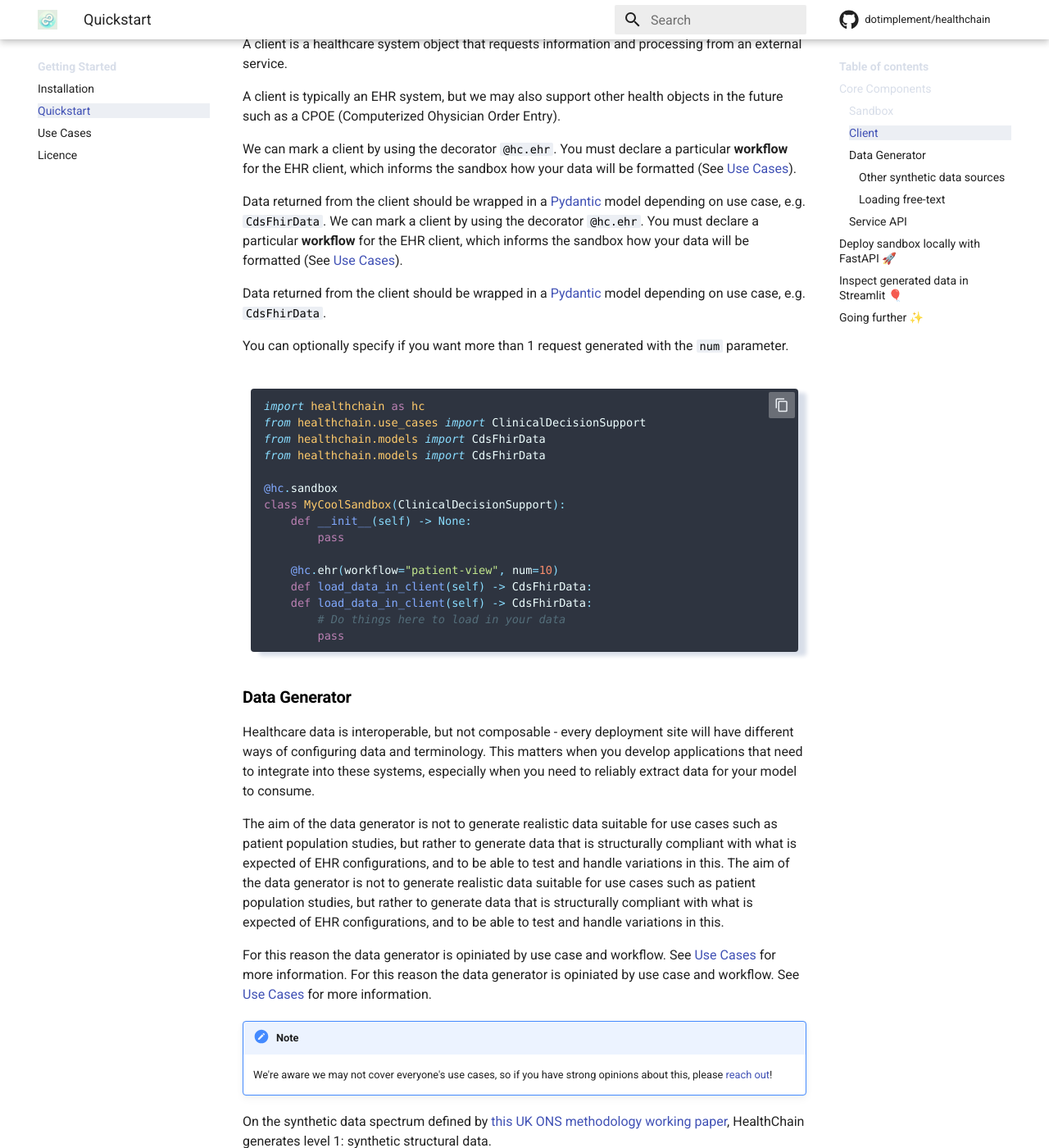
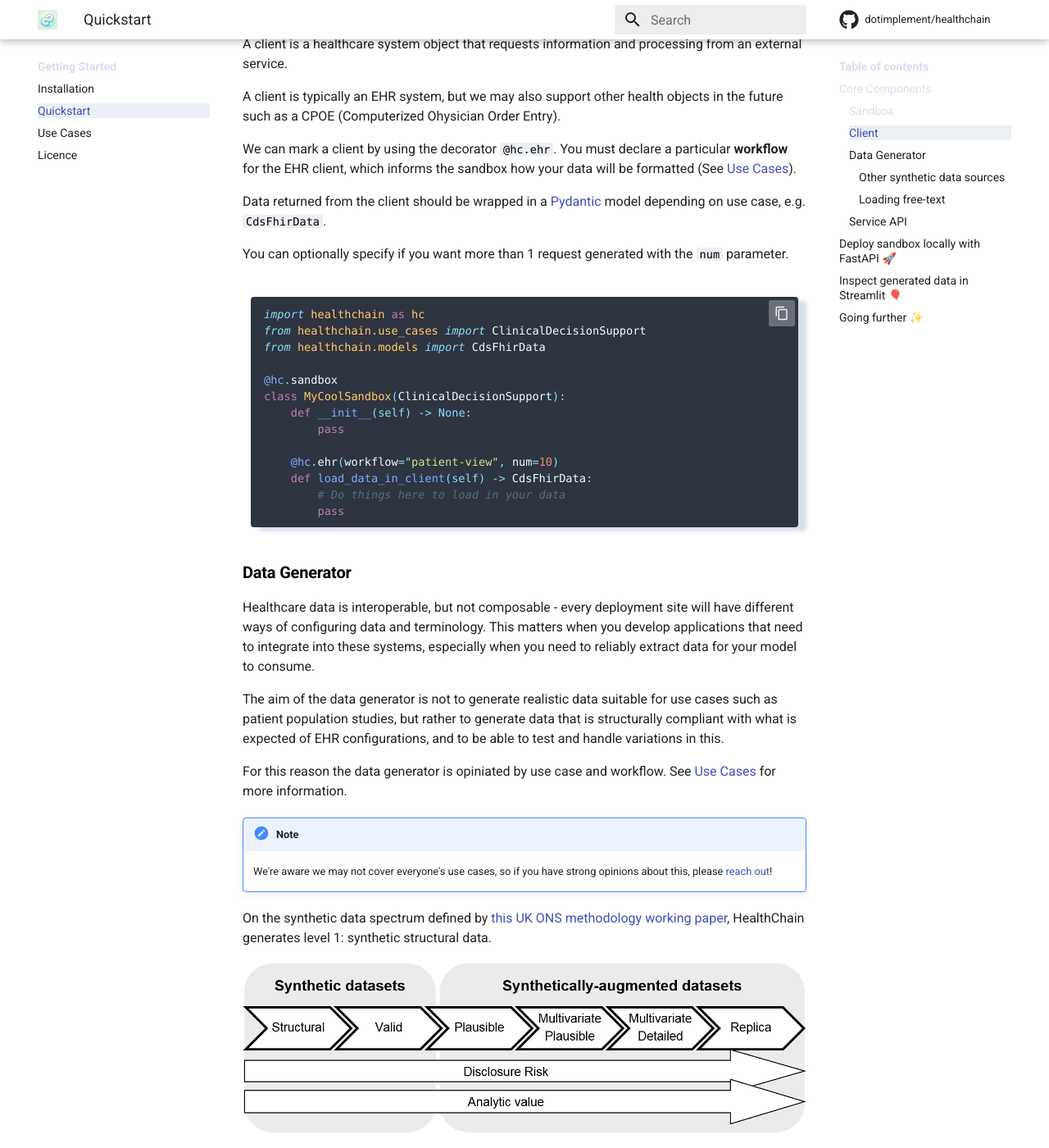
Before and after one commit to dotimplement/HealthChain, an MkDocs documentation site: the page built from docs/quickstart.md, in a window 1280 px wide and 1400 px high, scrolled down 1267 px. Shown: the whole window at 82% size. Built offline with MkDocs 1.6.1 and Material for MkDocs 9.7.7, drawn with Linux system fonts in a browser that asks for light colours; comment, search, counter and statistics services are not loaded; some of the changed text lies outside the part shown.

Commit message:
Fixed weird merge duplication in quickstart

````diff
--- a/docs/quickstart.md
+++ b/docs/quickstart.md
@@ -48,16 +48,12 @@ A client is typically an EHR system, but we may also support other health object
 We can mark a client by using the decorator `@hc.ehr`. You must declare a particular **workflow** for the EHR client, which informs the sandbox how your data will be formatted (See [Use Cases](usecases.md)).
 
 Data returned from the client should be wrapped in a [Pydantic](https://docs.pydantic.dev/latest/) model depending on use case, e.g. `CdsFhirData`.
-We can mark a client by using the decorator `@hc.ehr`. You must declare a particular **workflow** for the EHR client, which informs the sandbox how your data will be formatted (See [Use Cases](usecases.md)).
-
-Data returned from the client should be wrapped in a [Pydantic](https://docs.pydantic.dev/latest/) model depending on use case, e.g. `CdsFhirData`.
 
 You can optionally specify if you want more than 1 request generated with the `num` parameter.
 
 ```python
 import healthchain as hc
 from healthchain.use_cases import ClinicalDecisionSupport
-from healthchain.models import CdsFhirData
 from healthchain.models import CdsFhirData
 
 @hc.sandbox
@@ -66,7 +62,6 @@ class MyCoolSandbox(ClinicalDecisionSupport):
         pass
 
     @hc.ehr(workflow="patient-view", num=10)
-    def load_data_in_client(self) -> CdsFhirData:
     def load_data_in_client(self) -> CdsFhirData:
         # Do things here to load in your data
         pass
@@ -78,9 +73,7 @@ class MyCoolSandbox(ClinicalDecisionSupport):
 Healthcare data is interoperable, but not composable - every deployment site will have different ways of configuring data and terminology. This matters when you develop applications that need to integrate into these systems, especially when you need to reliably extract data for your model to consume.
 
 The aim of the data generator is not to generate realistic data suitable for use cases such as patient population studies, but rather to generate data that is structurally compliant with what is expected of EHR configurations, and to be able to test and handle variations in this.
-The aim of the data generator is not to generate realistic data suitable for use cases such as patient population studies, but rather to generate data that is structurally compliant with what is expected of EHR configurations, and to be able to test and handle variations in this.
 
-For this reason the data generator is opiniated by use case and workflow. See [Use Cases](usecases.md) for more information.
 For this reason the data generator is opiniated by use case and workflow. See [Use Cases](usecases.md) for more information.
 
 !!! note
@@ -90,7 +83,6 @@ On the synthetic data spectrum defined by [this UK ONS methodology working paper
 
 ![Synthetic data](assets/synthetic_data_ons.png)
 
-You can use the data generator within a client function or on its own. The `.generate()` is dependent on workflow. For CDS use cases, it will return a `CdsFhirData` model with the `prefetch` field populated with a [Bundle](https://www.hl7.org/fhir/bundle.html) of generated structural synthetic FHIR data.
 You can use the data generator within a client function or on its own. The `.generate()` is dependent on workflow. For CDS use cases, it will return a `CdsFhirData` model with the `prefetch` field populated with a [Bundle](https://www.hl7.org/fhir/bundle.html) of generated structural synthetic FHIR data.
 
 === "Within client"
@@ -104,12 +96,8 @@ You can use the data generator within a client function or on its own. The `.gen
     class MyCoolSandbox(ClinicalDecisionSupport):
         def __init__(self) -> None:
             self.data_generator = CdsDataGenerator()
-            self.data_generator = CdsDataGenerator()
 
         @hc.ehr(workflow="patient-view")
-        def load_data_in_client(self) -> CdsFhirData:
-            data = self.data_generator.generate()
-            return data
         def load_data_in_client(self) -> CdsFhirData:
             data = self.data_generator.generate()
             return data
@@ -127,24 +115,11 @@ You can use the data generator within a client function or on its own. The `.gen
 
     # Initialise data generator
     data_generator = CdsDataGenerator()
-    data_generator = CdsDataGenerator()
 
     # Generate FHIR resources for use case workflow
     data_generator.set_workflow(Workflow.encounter_discharge)
     data = data_generator.generate()
-    data = data_generator.generate()
 
-    print(data.model_dump())
-
-    # {
-    #    "prefetch": {
-    #        "entry": [
-    #            {
-    #                "resource": ...
-    #            }
-    #        ]
-    #    }
-    #}
     print(data.model_dump())
 
     # {
@@ -187,11 +162,8 @@ data = data_generator.generate(free_text_csv="./dir/to/csv/file")
 
 ### Service API
 A service is typically an API of an external AI/NLP system that returns data to the client. This is where you define your application logic - it can be anything from a simple regex to a highly sophisticated LLM agentic workflow.
-A service is typically an API of an external AI/NLP system that returns data to the client. This is where you define your application logic - it can be anything from a simple regex to a highly sophisticated LLM agentic workflow.
 
 When you decorate a function with `@hc.api` in a sandbox, the function is mounted to a HL7-compliant service endpoint an EHR client can make requests to. This is usually a set of standardised API routes depending on the use case. HealthChain will start a [FastAPI](https://fastapi.tiangolo.com/) server with these APIs pre-defined for you.
-
-Your service function must accept and return models appropriate for your use case. Typically the service function should accept a `Request` model and return a use case specific model, such as a list of `Card` for CDS.
 
 Your service function must accept and return models appropriate for your use case. Typically the service function should accept a `Request` model and return a use case specific model, such as a list of `Card` for CDS.
 
@@ -210,12 +182,10 @@ If you are using a model that requires initialisation steps, we recommend you in
     from transformers import pipeline
 
     from typing import List
-    from typing import List
 
     @hc.sandbox
     class MyCoolSandbox(ClinicalDecisionSupport):
         def __init__(self):
-            self.data_generator = CdsDataGenerator()
             self.data_generator = CdsDataGenerator()
             self.pipeline = pipeline('summarization')
 
@@ -223,22 +193,8 @@ If you are using a model that requires initialisation steps, we recommend you in
         def load_data_in_client(self) -> CdsFhirData:
             data = self.data_generator.generate()
             return data
-        @hc.ehr(workflow="patient-view") -> CdsFhirData
-        def load_data_in_client(self) -> CdsFhirData:
-            data = self.data_generator.generate()
-            return data
 
         @hc.api
-        def my_service(self, request: CDSRequest) -> List[Card]:
-            results = self.pipeline(str(request.prefetch))
-            return [
-                Card(
-                    summary="Patient summary",
-                    indicator="info",
-                    source={"label": "transformers"},
-                    detail=results[0]['summary_text'],
-                )
-            ]
         def my_service(self, request: CDSRequest) -> List[Card]:
             results = self.pipeline(str(request.prefetch))
             return [
@@ -263,13 +219,12 @@ If you are using a model that requires initialisation steps, we recommend you in
 
     from healthchain.use_cases import ClinicalDecisionSupport
     from healthchain.data_generators import CdsDataGenerator
-    from healthchain.models import Card, CdsFhirData, CDSRequest
+    from healthchain.models import Card, CDSRequest, CdsFhirData
 
     from langchain_openai import ChatOpenAI
     from langchain_core.prompts import PromptTemplate
     from langchain_core.output_parsers import StrOutputParser
 
-    from typing import List
     from typing import List
 
     @hc.sandbox
@@ -277,12 +232,10 @@ If you are using a model that requires initialisation steps, we recommend you in
         def __init__(self):
             self.chain = self._init_llm_chain()
             self.data_generator = CdsDataGenerator()
-            self.data_generator = CdsDataGenerator()
 
         def _init_llm_chain(self):
             prompt = PromptTemplate.from_template(
                 "Summarize the text below {text}"
-            )
             )
             model = ChatOpenAI(model="gpt-4o")
             parser = StrOutputParser()
@@ -294,21 +247,8 @@ If you are using a model that requires initialisation steps, we recommend you in
         def load_data_in_client(self) -> CdsFhirData:
             data = self.data_generator.generate()
             return data
-        def load_data_in_client(self) -> CdsFhirData:
-            data = self.data_generator.generate()
-            return data
 
         @hc.api
-        def my_service(self, request: CDSRequest) -> List[Card]:
-            result = self.chain.invoke(str(request.prefetch))
-            return [
-                Card(
-                    summary="Patient summary",
-                    indicator="info",
-                    source={"label": "openai"},
-                    detail=result,
-                )
-            ]
         def my_service(self, request: CDSRequest) -> List[Card]:
             result = self.chain.invoke(str(request.prefetch))
             return [
````
